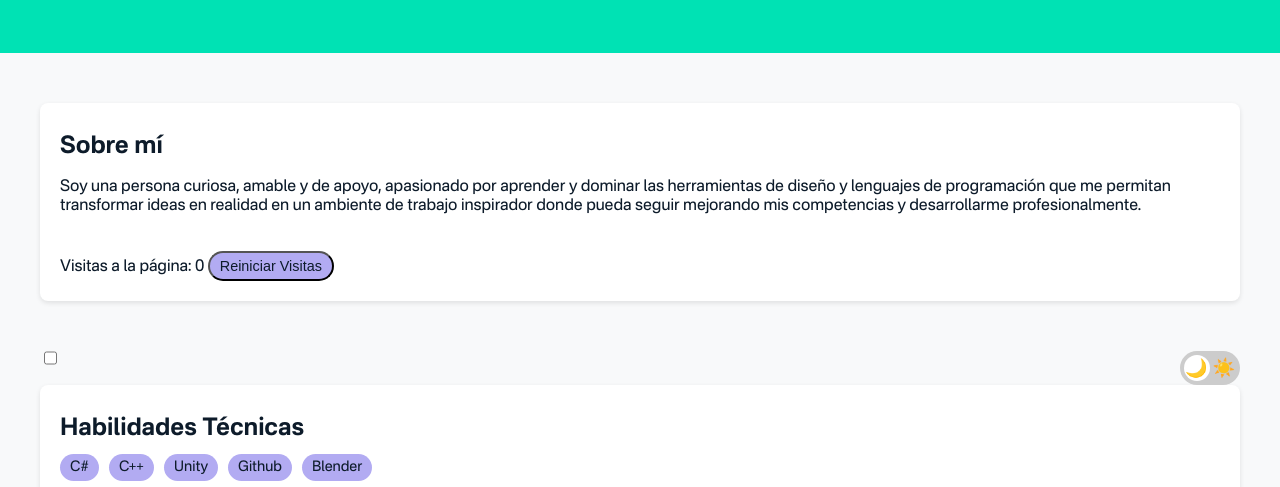
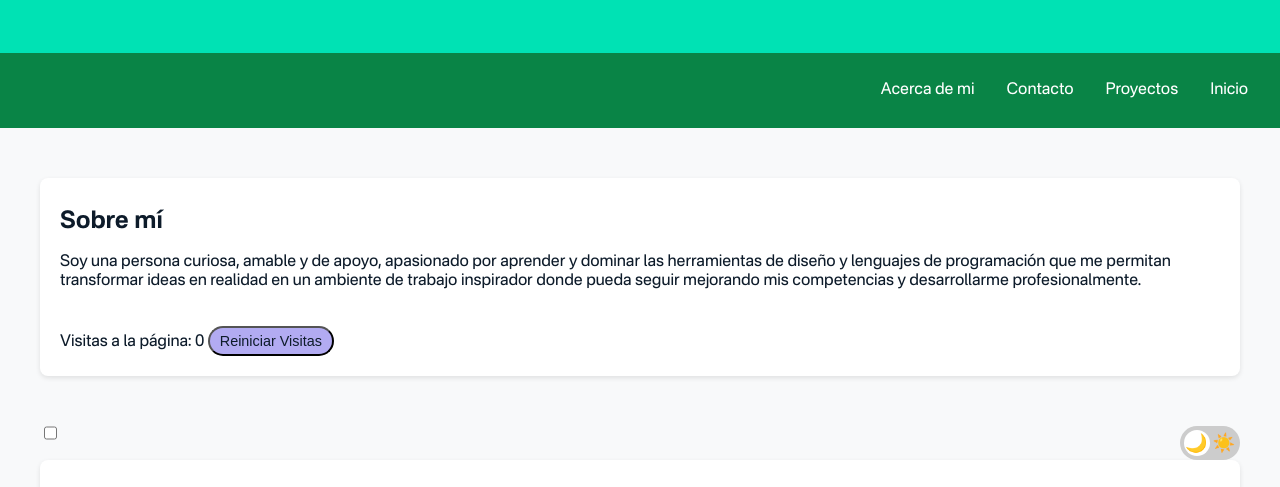
Before and after one commit to Flasf/Portafolio, a plain HTML site: page src/index.html in a window 1280 px wide. Shown: the part 312-799 px from the top of the page. Drawn offline with nearby package versions, Linux system fonts and the light colour scheme.

Commit message:
add a nav bar and stylize it

```diff
--- a/src/index.css
+++ b/src/index.css
@@ -345,3 +345,20 @@ body.dark-mode {
   }
 
   /* End of dark mode styles */
+
+  nav > ul {
+    list-style-type: none;
+    margin: 0px;
+    padding: 14px 16px;
+    overflow: hidden;
+    background-color: #098446;
+}
+
+li a {
+    float: right;
+    display: block;
+    color: white;
+    text-align: center;
+    padding: 14px 16px;
+    text-decoration: none;
+}
--- a/src/index.html
+++ b/src/index.html
@@ -5,6 +5,7 @@
     <meta name="viewport" content="width=device-width, initial-scale=1.0">
     <title>Abdiel Javier Baldonedo Ramos - Diseñador y Desarrollador de Videojuegos</title>
     <link rel="stylesheet" href="index.css">
+    <script src="https://unpkg.com/feather-icons"></script>
 
 </head>
 <body>
@@ -16,6 +17,16 @@
         <h2 id="typewriter-title"></h2>  <!-- Placeholder for the typewriter effect on title -->
     </header>
 
+    <nav>
+        <ul>
+            <li><a href="index.html"><i data-feather="home"></i> Inicio</a></li>
+            <li><a href="projects.html"><i data-feather="briefcase"></i> Proyectos</a></li>
+            <li><a href="contact.html"><i data-feather="mail"></i> Contacto</a></li>
+            <li><a href="about.html"><i data-feather="user"></i> Acerca de mi</a></li>
+        </ul>
+    </nav>
+
+    <main>
         <div class="container">
             <div class="content">
                 <div class="section">
@@ -146,6 +157,7 @@
                 </div>
             </div>
         </div>
+    </main>
 
     <footer>
         <h2>Contacto</h2>
```
Lines whose indentation alone changed are shown as unchanged.
